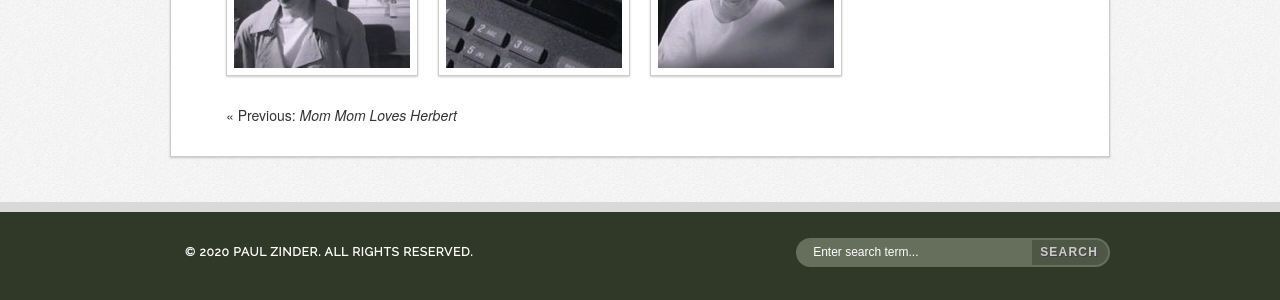
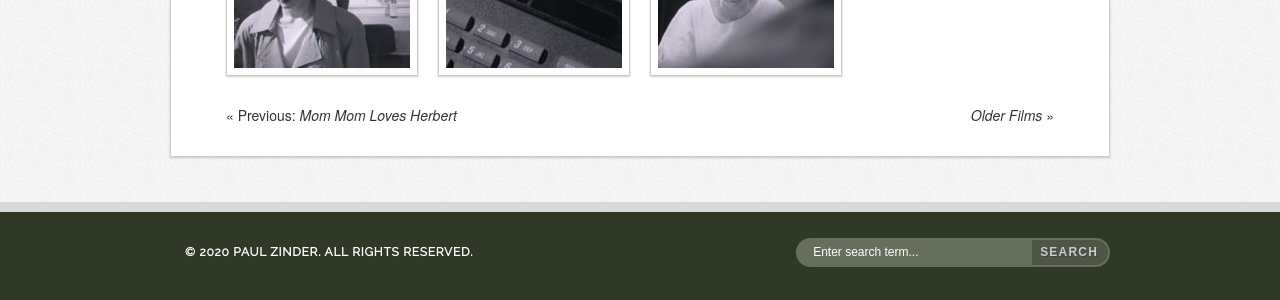
Before and after one commit to jennysharps/paul-zinder-static, a Jekyll site: the page built from _films/1996-01-01-listen.md, in a window 1280 px wide. Shown: the part 1166-1466 px from the top of the page. Built offline with Jekyll 4.4.1, drawn with Linux system fonts in a browser that asks for light colours.

Commit message:
Fix older films page and links to it

```diff
--- a/_includes/prevnext.html
+++ /dev/null
@@ -1,15 +0,0 @@
-{% if page.next %}
-<div class="fl no-underline">
-    <a href="{{ page.next.url | absolute_url }}" rel="prev">
-        &laquo; Previous: <span class="italic">{{ page.next.title }}</span>
-    </a>
-</div>
-{% endif %}
-
-{% if page.previous %}
-<div class="fr no-underline">
-    <a href="{{ page.previous.url | absolute_url }}" rel="next">
-        Next: <span class="italic">{{ page.previous.title }}</span> &raquo;
-    </a>
-</div>
-{% endif %}
--- a/_layouts/film.html
+++ b/_layouts/film.html
@@ -128,7 +128,28 @@ layout: default
     </div><!-- close video-images-container -->
     {% endif %}
 
-    {% include prevnext.html %}
+    {% if page.next %}
+    <div class="fl no-underline">
+        <a href="{{ page.next.url | absolute_url }}" rel="prev">
+            &laquo; Previous: <span class="italic">{{ page.next.title }}</span>
+        </a>
+    </div>
+    {% endif %}
+
+    {% if page.previous %}
+    <div class="fr no-underline">
+        <a href="{{ page.previous.url | absolute_url }}" rel="next">
+            Next: <span class="italic">{{ page.previous.title }}</span> &raquo;
+        </a>
+    </div>
+    {% else %}
+    <div class="fr no-underline">
+        <a href="{{ 'older-films' | absolute_url }}" rel="next">
+            <span class="italic">Older Films</span> &raquo;
+        </a>
+    </div>
+    {% endif %}
+
 
     <div class="clear">&nbsp;</div>
 </div><!-- /.post -->
```
Also changed, not shown: _layouts/older-films.html (+4 -4 lines).
